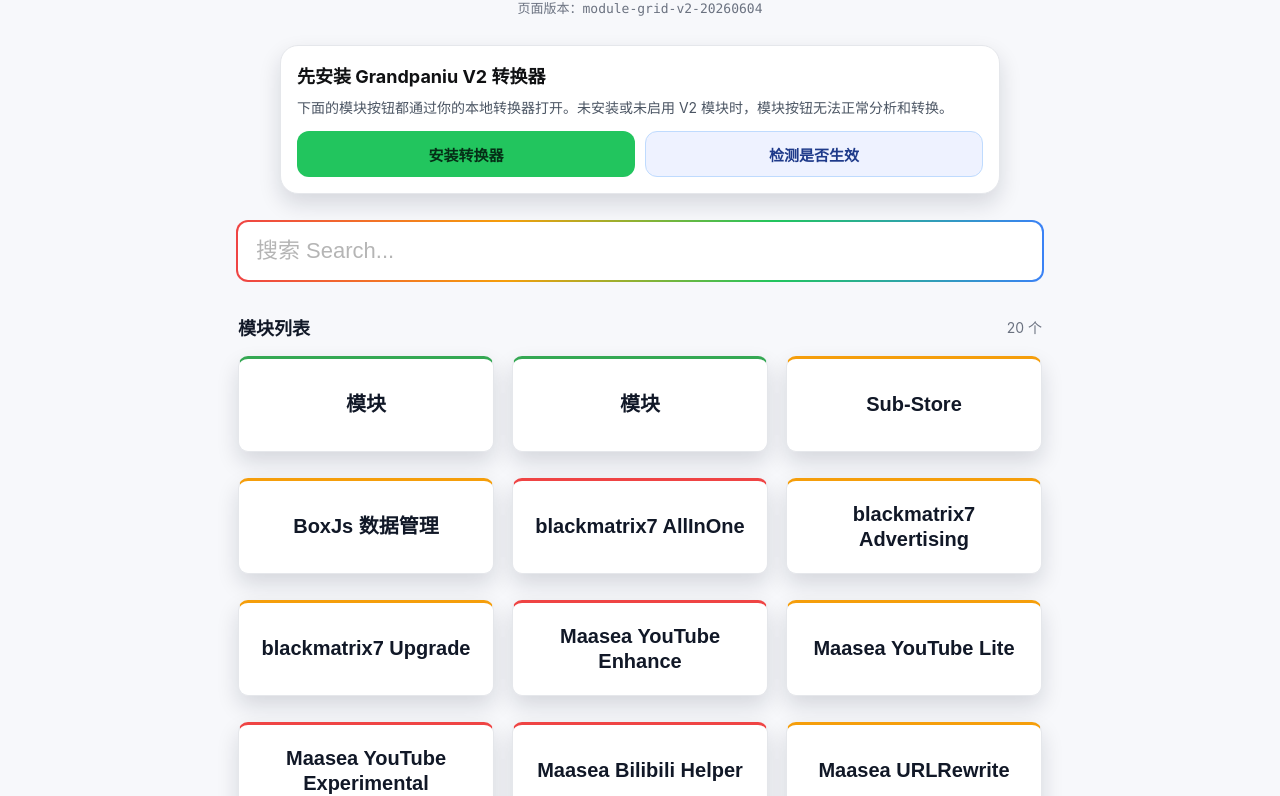
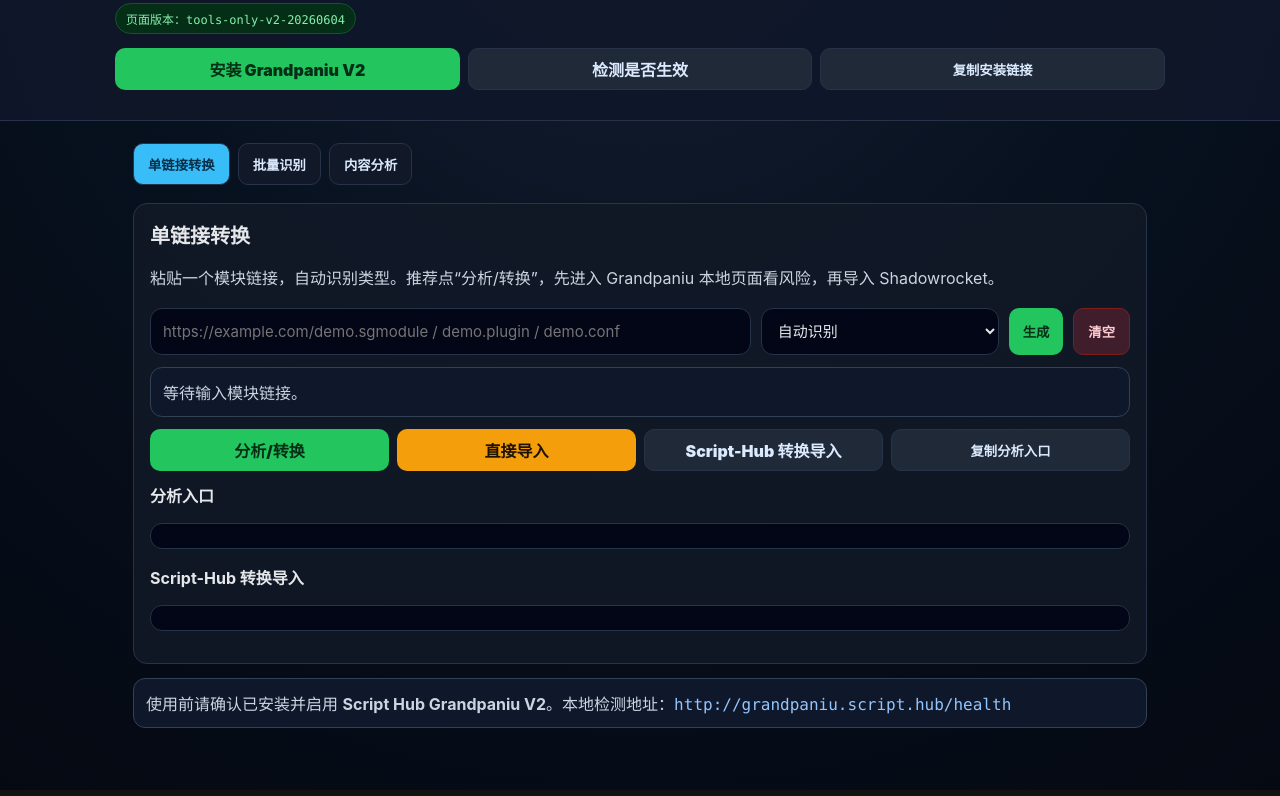
Before and after one commit to GrandpaNiuu/Script-Hub-Grandpaniu, a website: page docs/index.html in a window 1280 px wide. Shown: the part 140-936 px from the top of the page. Drawn offline with Linux system fonts and the light colour scheme.

Commit message:
site: restore tools-only layout

```diff
--- a/docs/index.html
+++ b/docs/index.html
@@ -3,94 +3,126 @@
 <head>
   <meta charset="utf-8">
   <meta name="viewport" content="width=device-width, initial-scale=1">
-  <title>Script Hub Grandpaniu 模块</title>
+  <title>Script Hub Grandpaniu 工具站</title>
   <style>
-    :root{color-scheme:light;--bg:#f7f8fb;--text:#101113;--muted:#6b7280;--line:#e5e7eb;--card:#fff;--blue:#4f7cff;--green:#35a853;--red:#ef4444;--orange:#f59e0b;--shadow:0 10px 22px rgba(15,23,42,.14)}
+    :root{color-scheme:dark;--bg:#07111f;--panel:#0f172a;--card:#111827;--line:#263348;--text:#e5e7eb;--muted:#94a3b8;--green:#22c55e;--blue:#38bdf8;--yellow:#f59e0b;--red:#fb7185}
     *{box-sizing:border-box}
-    body{margin:0;background:var(--bg);color:var(--text);font-family:-apple-system,BlinkMacSystemFont,"Segoe UI",sans-serif;min-height:100vh}
-    main{max-width:860px;margin:0 auto;padding:56px 28px 88px}
-    .top{display:flex;flex-direction:column;align-items:center;text-align:center;margin-bottom:28px}
-    .logo-line{width:54px;height:10px;border-radius:99px;background:linear-gradient(90deg,#5b8cff,#7c5cff);margin-bottom:16px}
-    h1{font-size:42px;line-height:1.1;margin:0;font-weight:900;letter-spacing:.02em}
-    .version{margin-top:10px;color:#6b7280;font-size:13px;font-family:ui-monospace,SFMono-Regular,Consolas,monospace}
-    .install-box{margin:26px auto 22px;max-width:720px;background:#fff;border:1px solid var(--line);border-radius:18px;padding:16px;box-shadow:var(--shadow)}
-    .install-box h2{font-size:18px;margin:0 0 8px}.install-box p{margin:0 0 12px;color:#4b5563;line-height:1.65;font-size:14px}
-    .actions{display:grid;grid-template-columns:1fr 1fr;gap:10px}.btn{min-height:46px;border-radius:12px;border:0;background:#22c55e;color:#052e16;font-weight:900;font-size:15px;display:flex;align-items:center;justify-content:center;text-decoration:none;cursor:pointer}.btn.secondary{background:#eef2ff;color:#1e3a8a;border:1px solid #bfdbfe}.btn.dark{background:#111827;color:#fff}
-    .search-wrap{position:relative;margin:28px 0 34px}.search-wrap:before{content:"";position:absolute;inset:-2px;border-radius:12px;background:linear-gradient(90deg,#ef4444,#f59e0b,#22c55e,#3b82f6);z-index:0}.search-wrap input{position:relative;z-index:1;width:100%;height:58px;border:0;border-radius:10px;background:#fff;color:#111827;padding:0 18px;font-size:22px;outline:none}.search-wrap input::placeholder{color:#b5b5b5}
-    .section-title{display:flex;align-items:center;justify-content:space-between;margin:0 0 16px;color:#374151;font-size:14px}.section-title strong{font-size:18px;color:#111827}.section-title span{color:#6b7280}
-    .module-grid{display:grid;grid-template-columns:repeat(3,1fr);gap:26px 18px}.module-button{min-height:96px;background:#fff;border:1px solid #e5e7eb;border-top:3px solid var(--blue);border-radius:10px;box-shadow:var(--shadow);padding:10px;display:flex;align-items:center;justify-content:center;text-align:center;color:#111827;font-size:20px;font-weight:600;line-height:1.28;text-decoration:none;cursor:pointer;transition:transform .12s ease,box-shadow .12s ease}.module-button:active{transform:scale(.98)}.module-button.risk-low{border-top-color:var(--green)}.module-button.risk-medium{border-top-color:var(--orange)}.module-button.risk-high{border-top-color:var(--red)}
-    .empty{display:none;margin:30px 0;padding:20px;border-radius:12px;background:#fff;border:1px solid var(--line);color:#6b7280;text-align:center}.notice{margin:28px 0 0;padding:16px;border-radius:14px;background:#fff;border:1px solid var(--line);box-shadow:var(--shadow);color:#4b5563;line-height:1.7;font-size:14px}.notice code{color:#2563eb;word-break:break-all}.toast{position:fixed;left:50%;bottom:22px;transform:translateX(-50%);background:#111827;color:#fff;border-radius:999px;padding:10px 16px;font-weight:800;display:none;box-shadow:var(--shadow);z-index:20}
-    .modal{position:fixed;inset:0;background:rgba(15,23,42,.45);display:none;align-items:center;justify-content:center;padding:18px;z-index:30}.modal-card{width:min(520px,96vw);background:#fff;border-radius:18px;padding:20px;box-shadow:0 20px 60px rgba(0,0,0,.25)}.modal-card h3{margin:0 0 8px;font-size:22px}.modal-card p{color:#4b5563;line-height:1.65}.modal-actions{display:grid;grid-template-columns:1fr 1fr;gap:10px;margin-top:14px}.small{font-size:13px;color:#6b7280;margin-top:12px;word-break:break-all}
-    @media(max-width:720px){main{padding:46px 30px 90px}h1{font-size:38px}.module-grid{gap:24px 14px}.module-button{min-height:86px;font-size:18px}.actions,.modal-actions{grid-template-columns:1fr}.search-wrap input{height:56px;font-size:20px}}
-    @media(max-width:420px){main{padding-left:22px;padding-right:22px}.module-grid{grid-template-columns:repeat(3,1fr);gap:22px 10px}.module-button{min-height:78px;font-size:16px;padding:8px}.install-box{padding:14px}}
+    body{margin:0;background:radial-gradient(circle at top,#172033 0,#07111f 46%,#050912 100%);color:var(--text);font-family:-apple-system,BlinkMacSystemFont,"Segoe UI",sans-serif}
+    a{color:#93c5fd;text-decoration:none}p{line-height:1.7;color:#cbd5e1}
+    header{padding:30px 18px;border-bottom:1px solid var(--line);background:rgba(15,23,42,.9)}main,.inner{max-width:1050px;margin:0 auto}main{padding:22px 18px 50px}
+    h1{font-size:30px;margin:0 0 8px}h2{font-size:20px;margin:0 0 12px}h3{font-size:16px;margin:12px 0 8px}
+    .version{display:inline-block;margin-top:10px;padding:6px 10px;border:1px solid #14532d;border-radius:999px;color:#86efac;background:#052e16;font:12px ui-monospace,SFMono-Regular,Consolas,monospace}
+    .tabs{display:flex;gap:8px;flex-wrap:wrap;margin:0 0 18px}.tab{border:1px solid var(--line);background:#111827;color:#dbeafe;border-radius:10px;min-height:42px;padding:0 14px;font-weight:800;cursor:pointer}.tab.active{background:var(--blue);color:#082f49}
+    .panel{display:none}.panel.active{display:block}.box{background:rgba(17,24,39,.92);border:1px solid var(--line);border-radius:14px;padding:16px;margin-bottom:14px}
+    textarea,input,select{width:100%;border:1px solid var(--line);background:#020617;color:#e5e7eb;border-radius:12px;padding:12px;font:14px ui-monospace,SFMono-Regular,Consolas,monospace}textarea{min-height:190px;resize:vertical}input,select{min-height:44px;font-family:inherit;font-size:15px}
+    button,.btn{border:0;border-radius:10px;min-height:42px;padding:0 14px;background:var(--green);color:#052e16;font-weight:900;display:inline-flex;align-items:center;justify-content:center;cursor:pointer}.secondary{background:#1f2937!important;color:#dbeafe!important;border:1px solid var(--line)!important}.warn{background:var(--yellow)!important;color:#1f1300!important}.danger{background:#3f1d2a!important;color:#fecdd3!important;border:1px solid #7f1d1d!important}
+    .toolbar{display:grid;grid-template-columns:1fr auto auto auto;gap:10px;margin:12px 0}.actions{display:grid;grid-template-columns:repeat(auto-fit,minmax(150px,1fr));gap:8px;margin-top:10px}
+    .notice{border:1px solid #334155;background:#0f172a;border-radius:12px;padding:12px;margin:12px 0;color:#cbd5e1}.good{border-color:#14532d;background:#052e16}.bad{border-color:#7f1d1d;background:#2a1118}
+    .top-actions{display:grid;grid-template-columns:repeat(auto-fit,minmax(190px,1fr));gap:8px;margin-top:14px}.item{border:1px solid var(--line);border-radius:12px;background:#0f172a;padding:12px;margin:10px 0}
+    code,pre{font-family:ui-monospace,SFMono-Regular,Consolas,monospace;color:#93c5fd;word-break:break-all}pre{white-space:pre-wrap;background:#020617;border:1px solid var(--line);border-radius:12px;padding:12px;max-height:360px;overflow:auto}.pill{display:inline-flex;border:1px solid var(--line);border-radius:999px;padding:5px 9px;margin:3px 4px 3px 0;color:#cbd5e1}.toast{position:fixed;right:18px;bottom:18px;background:#16a34a;color:#052e16;font-weight:900;border-radius:10px;padding:10px 14px;display:none;z-index:20}
+    @media(max-width:860px){.toolbar{grid-template-columns:1fr}.actions,.top-actions{grid-template-columns:1fr}h1{font-size:24px}}
   </style>
 </head>
 <body>
+<header>
+  <div class="inner">
+    <h1>Script Hub Grandpaniu 工具站</h1>
+    <p>保留核心工具：单链接转换、批量识别、内容分析。模块安装和转换仍然走 Grandpaniu V2 本地入口。</p>
+    <div class="version">页面版本：tools-only-v2-20260604</div>
+    <div class="top-actions">
+      <a class="btn" href="shadowrocket://install?module=https%3A%2F%2Fraw.githubusercontent.com%2FGrandpaNiuu%2FScript-Hub-Grandpaniu%2Fmain%2Fmodules%2Fscript-hub-grandpaniu-v2.sgmodule">安装 Grandpaniu V2</a>
+      <a class="btn secondary" href="http://grandpaniu.script.hub/health">检测是否生效</a>
+      <button class="secondary" onclick="copyText('shadowrocket://install?module=https%3A%2F%2Fraw.githubusercontent.com%2FGrandpaNiuu%2FScript-Hub-Grandpaniu%2Fmain%2Fmodules%2Fscript-hub-grandpaniu-v2.sgmodule')">复制安装链接</button>
+    </div>
+  </div>
+</header>
 <main>
-  <section class="top">
-    <div class="logo-line"></div>
-    <h1>模块</h1>
-    <div class="version">页面版本：module-grid-v2-20260604</div>
-  </section>
+  <nav class="tabs">
+    <button class="tab active" data-tab="single">单链接转换</button>
+    <button class="tab" data-tab="batch">批量识别</button>
+    <button class="tab" data-tab="content">内容分析</button>
+  </nav>
 
-  <section class="install-box">
-    <h2>先安装 Grandpaniu V2 转换器</h2>
-    <p>下面的模块按钮都通过你的本地转换器打开。未安装或未启用 V2 模块时，模块按钮无法正常分析和转换。</p>
-    <div class="actions">
-      <a class="btn" href="shadowrocket://install?module=https%3A%2F%2Fraw.githubusercontent.com%2FGrandpaNiuu%2FScript-Hub-Grandpaniu%2Fmain%2Fmodules%2Fscript-hub-grandpaniu-v2.sgmodule">安装转换器</a>
-      <a class="btn secondary" href="http://grandpaniu.script.hub/health">检测是否生效</a>
+  <section id="single" class="panel active">
+    <div class="box">
+      <h2>单链接转换</h2>
+      <p>粘贴一个模块链接，自动识别类型。推荐点“分析/转换”，先进入 Grandpaniu 本地页面看风险，再导入 Shadowrocket。</p>
+      <div class="toolbar">
+        <input id="one-url" placeholder="https://example.com/demo.sgmodule / demo.plugin / demo.conf">
+        <select id="one-type">
+          <option value="auto">自动识别</option>
+          <option value="surge-module">Surge / Shadowrocket 模块</option>
+          <option value="qx-rewrite">Quantumult X Rewrite</option>
+          <option value="loon-plugin">Loon 插件</option>
+          <option value="rule-set">规则集</option>
+          <option value="all-module">通用转换</option>
+        </select>
+        <button id="one-build">生成</button>
+        <button id="one-clear" class="danger">清空</button>
+      </div>
+      <div id="one-status" class="notice">等待输入模块链接。</div>
+      <div class="actions">
+        <a id="one-analysis" class="btn" href="#">分析/转换</a>
+        <a id="one-direct" class="btn warn" href="#">直接导入</a>
+        <a id="one-convert" class="btn secondary" href="#">Script-Hub 转换导入</a>
+        <button id="one-copy-analysis" class="secondary">复制分析入口</button>
+      </div>
+      <h3>分析入口</h3><pre id="one-analysis-out"></pre>
+      <h3>Script-Hub 转换导入</h3><pre id="one-convert-out"></pre>
     </div>
   </section>
 
-  <div class="search-wrap">
-    <input id="search" placeholder="搜索 Search..." autocomplete="off">
-  </div>
+  <section id="batch" class="panel">
+    <div class="box">
+      <h2>批量识别</h2>
+      <p>把网页源码、README、聊天记录或一堆链接粘贴进来。工具会扫描可转换链接并生成按钮。</p>
+      <textarea id="batch-text" placeholder="粘贴包含模块链接的文本，例如 https://xxx.sgmodule / loon://import?plugin=... / quantumult-x:///add-resource?... "></textarea>
+      <div class="actions"><button id="batch-scan">扫描链接</button><button id="batch-clear" class="danger">清空</button></div>
+      <div id="batch-status" class="notice">等待扫描。</div>
+      <div id="batch-results"></div>
+    </div>
+  </section>
 
-  <div class="section-title"><strong>模块列表</strong><span id="count">加载中</span></div>
-  <div id="modules" class="module-grid"></div>
-  <div id="empty" class="empty">没有找到匹配模块</div>
+  <section id="content" class="panel">
+    <div class="box">
+      <h2>内容分析</h2>
+      <p>粘贴模块内容后，会统计 General、Header Rewrite、URL Rewrite、Body Rewrite、Script、MITM 等段落。这个功能只做本地文本整理，不会自动上传内容。</p>
+      <textarea id="module-content" placeholder="#!name=Demo&#10;[General]&#10;...&#10;[Script]&#10;...&#10;[MITM]&#10;hostname = example.com"></textarea>
+      <div class="toolbar"><input id="module-name" placeholder="输出模块名称，默认读取 #!name"><button id="analyze">分析</button><button id="copy-output" class="secondary">复制输出</button><button id="clear-content" class="danger">清空</button></div>
+      <div id="summary" class="notice">等待分析。</div>
+      <h3>整理后的模块内容</h3><pre id="converted"></pre>
+    </div>
+  </section>
 
   <div class="notice">
-    使用逻辑：点击任意模块 → 进入 <code>grandpaniu.script.hub</code> 本地分析页 → 查看风险 → 通过 Script-Hub 转换后导入 Shadowrocket。<br>
-    必须在 Shadowrocket 中启用 <strong>Script Hub Grandpaniu V2</strong>，并开启 MITM / HTTPS 解密。
+    使用前请确认已安装并启用 <strong>Script Hub Grandpaniu V2</strong>。本地检测地址：<code>http://grandpaniu.script.hub/health</code>
   </div>
 </main>
-
-<div id="modal" class="modal">
-  <div class="modal-card">
-    <h3 id="modal-title">模块</h3>
-    <p id="modal-desc"></p>
-    <div class="modal-actions">
-      <a id="modal-open" class="btn" href="#">用转换器打开</a>
-      <button id="modal-copy" class="btn secondary">复制模块链接</button>
-    </div>
-    <button id="modal-close" class="btn dark" style="width:100%;margin-top:10px">关闭</button>
-    <div id="modal-url" class="small"></div>
-  </div>
-</div>
 <div id="toast" class="toast">已复制</div>
-
 <script>
 const LOCAL_HOST='http://grandpaniu.script.hub';
-const FALLBACK_MODULES=[
-  {id:'script-hub-shadowrocket',name:'Script-Hub',category:'转换工具',convertType:'surge-module',riskLevel:'low',description:'Script-Hub 官方 Shadowrocket 模块。',url:'https://raw.githubusercontent.com/Script-Hub-Org/Script-Hub/main/modules/script-hub.rocket.module'},
-  {id:'sub-store-surge',name:'Sub-Store',category:'订阅管理',convertType:'surge-module',riskLevel:'medium',description:'Sub-Store 官方 Surge 模块。',url:'https://raw.githubusercontent.com/sub-store-org/Sub-Store/master/config/Surge.sgmodule'},
-  {id:'boxjs',name:'BoxJs',category:'脚本管理',convertType:'surge-module',riskLevel:'medium',description:'脚本数据与配置管理模块。',url:'https://raw.githubusercontent.com/chavyleung/scripts/master/box/rewrite/boxjs.rewrite.surge.sgmodule'}
-];
-let allModules=[];
-let currentModule=null;
-const $=id=>document.getElementById(id);
-function normalizeName(name){return String(name||'模块').replace(/^Script-Hub 官方\s*/,'').replace(/\s*模块$/,'').replace(/\s*Surge$/,'').replace(/\s*Shadowrocket$/,'').trim()||'模块'}
-function analysisUrl(m){return `${LOCAL_HOST}/install?url=${encodeURIComponent(m.url)}&convertType=${encodeURIComponent(m.convertType||inferType(m.url))}`}
-function inferType(url){const l=String(url||'').toLowerCase();if(/\.(plugin|lpx)(?:$|[?#])/.test(l))return'loon-plugin';if(/\.conf(?:$|[?#])/.test(l))return'qx-rewrite';if(/\.list(?:$|[?#])/.test(l)||l.includes('rule-set')||l.includes('ruleset'))return'rule-set';return'surge-module'}
-function escapeHtml(v){return String(v??'').replace(/[&<>"]/g,c=>({'&':'&amp;','<':'&lt;','>':'&gt;','"':'&quot;'}[c]))}
-function render(){const q=$('search').value.trim().toLowerCase();const list=allModules.filter(m=>[m.name,m.category,m.description,m.source,m.url].join(' ').toLowerCase().includes(q));$('count').textContent=`${list.length} 个`;$('empty').style.display=list.length?'none':'block';$('modules').innerHTML=list.map((m,i)=>`<button class="module-button risk-${escapeHtml(m.riskLevel||'low')}" data-id="${escapeHtml(m.id||String(i))}">${escapeHtml(normalizeName(m.name))}</button>`).join('');document.querySelectorAll('.module-button').forEach((btn,idx)=>btn.onclick=()=>openModal(list[idx]));}
-function openModal(m){currentModule=m;$('modal-title').textContent=normalizeName(m.name);$('modal-desc').textContent=(m.description||'点击后将通过 Grandpaniu V2 转换器分析并生成 Shadowrocket 导入入口。');$('modal-open').href=analysisUrl(m);$('modal-url').textContent=m.url;$('modal').style.display='flex';}
-function closeModal(){$('modal').style.display='none'}
-async function copyText(t){try{await navigator.clipboard.writeText(t);showToast('已复制')}catch{prompt('复制下面内容',t)}}
-function showToast(t){$('toast').textContent=t;$('toast').style.display='block';clearTimeout(showToast.t);showToast.t=setTimeout(()=>$('toast').style.display='none',1300)}
-async function load(){allModules=FALLBACK_MODULES;render();try{const r=await fetch('data/modules.json?v=module-grid-v2-20260604',{cache:'no-store'});if(!r.ok)throw new Error('HTTP '+r.status);const data=await r.json();if(Array.isArray(data.modules)&&data.modules.length){allModules=data.modules.filter(m=>m.url&&m.name&&m.id!=='grandpaniu-enhance'&&!/Grandpaniu/i.test(m.name));render();}}catch(e){console.log(e)}}
-$('search').addEventListener('input',render);$('modal-close').onclick=closeModal;$('modal').addEventListener('click',e=>{if(e.target.id==='modal')closeModal()});$('modal-copy').onclick=()=>currentModule&&copyText(currentModule.url);load();
+const CORE_SECTIONS=['General','Header Rewrite','URL Rewrite','Body Rewrite','Script','MITM'];
+function $(id){return document.getElementById(id)}
+function setTab(name){document.querySelectorAll('.tab').forEach(b=>b.classList.toggle('active',b.dataset.tab===name));document.querySelectorAll('.panel').forEach(p=>p.classList.toggle('active',p.id===name))}
+document.querySelectorAll('.tab').forEach(b=>b.onclick=()=>setTab(b.dataset.tab));
+function esc(v){return String(v??'').replace(/[&<>\"]/g,c=>({'&':'&amp;','<':'&lt;','>':'&gt;','\"':'&quot;'}[c]))}
+function escAttr(v){return esc(v).replace(/'/g,'&#039;').replace(/`/g,'&#096;')}
+function toast(t='已复制'){const el=$('toast');el.textContent=t;el.style.display='block';clearTimeout(toast.t);toast.t=setTimeout(()=>el.style.display='none',1400)}
+async function copyText(t){if(!t)return;try{await navigator.clipboard.writeText(t);toast('已复制')}catch{prompt('复制下面内容',t)}}
+function cleanUrl(v){let s=String(v||'').trim().replace(/^['\"]|['\"]$/g,'').replace(/&amp;/g,'&').replace(/[),.;，。；]+$/g,'');try{s=decodeURIComponent(s)}catch{}return /^https?:\/\//i.test(s)?s:''}
+function inferType(url){const l=String(url||'').toLowerCase();if(/\.(plugin|lpx)(?:$|[?#])/.test(l))return'loon-plugin';if(/\.conf(?:$|[?#])/.test(l))return'qx-rewrite';if(/\.list(?:$|[?#])/.test(l)||l.includes('rule-set')||l.includes('ruleset'))return'rule-set';if(/\.(sgmodule|module)(?:$|[?#])/.test(l))return'surge-module';return'all-module'}
+function typeLabel(t){return {'surge-module':'Surge 模块','qx-rewrite':'QX Rewrite','loon-plugin':'Loon 插件','rule-set':'规则集','all-module':'通用转换'}[t]||t||'未标注'}
+function fileName(url){try{return decodeURIComponent(new URL(url).pathname.split('/').filter(Boolean).pop()||url)}catch{return url}}
+function directUrl(url){return `shadowrocket://install?module=${encodeURIComponent(url)}`}
+function convertUrl(url,type){const t=type||inferType(url);const name=t==='qx-rewrite'?'auto-qx.sgmodule':t==='loon-plugin'?'auto-loon.sgmodule':t==='rule-set'?'auto-rule.sgmodule':'auto-surge.sgmodule';const sh=`http://script.hub/file/_start_/${url}/_end_/${name}?type=${t}&target=shadowrocket-module&del=true&jqEnabled=true`;return `shadowrocket://install?module=${encodeURIComponent(sh)}`}
+function analysisUrl(url,type){return `${LOCAL_HOST}/install?url=${encodeURIComponent(url)}&convertType=${encodeURIComponent(type||inferType(url))}`}
+function status(el,ok,msg){el.className='notice '+(ok?'good':'bad');el.textContent=msg}
+function buildOne(){const url=cleanUrl($('one-url').value);if(!url){status($('one-status'),false,'请输入 http/https 开头的模块链接。');return}const t=$('one-type').value==='auto'?inferType(url):$('one-type').value;const a=analysisUrl(url,t),d=directUrl(url),c=convertUrl(url,t);$('one-analysis').href=a;$('one-direct').href=d;$('one-convert').href=c;$('one-analysis-out').textContent=a;$('one-convert-out').textContent=c;status($('one-status'),true,`已识别：${typeLabel(t)} · ${fileName(url)}`)}
+function scanText(text){const items=[],seen=new Set();function add(u,t){const url=cleanUrl(u);if(!url||seen.has(url))return;seen.add(url);items.push({url,type:t||inferType(url)})}let m;const normal=/https?:\/\/[^\s\"'<>\\]+?\.(?:sgmodule|module|plugin|lpx|conf|list)(?:\?[^\s\"'<>\\]*)?/gi;while((m=normal.exec(text)))add(m[0]);const surge=/surge:\/\/\/install-module\?url=([^\s\"'<>]+)/gi;while((m=surge.exec(text)))add(m[1],'surge-module');const loon=/loon:\/\/import\?plugin=([^\s\"'<>]+)/gi;while((m=loon.exec(text)))add(m[1],'loon-plugin');const qx=/quantumult-x:\/\/\/add-resource\?[^\s\"'<>]*remote-resource=([^&\s\"'<>]+)/gi;while((m=qx.exec(text)))add(m[1],'qx-rewrite');return items}
+function renderBatch(){const items=scanText($('batch-text').value).slice(0,80);status($('batch-status'),!!items.length,items.length?`识别到 ${items.length} 个链接。`:'没有识别到可转换模块链接。');$('batch-results').innerHTML=items.map((it,i)=>`<div class="item"><h3>${i+1}. ${esc(fileName(it.url))}</h3><p><span class="pill">${esc(typeLabel(it.type))}</span></p><code>${esc(it.url)}</code><div class="actions"><a class="btn" href="${analysisUrl(it.url,it.type)}">分析/转换</a><a class="btn warn" href="${directUrl(it.url)}">直接导入</a><a class="btn secondary" href="${convertUrl(it.url,it.type)}">转换导入</a><button class="secondary" onclick="copyText('${escAttr(analysisUrl(it.url,it.type))}')">复制分析入口</button></div></div>`).join('')}
+function parseModuleContent(content){const metadata={},sections={};let current;for(const raw of String(content||'').replace(/\r\n/g,'\n').split('\n')){const line=raw.trimEnd(),trim=line.trim();if(!trim)continue;const meta=/^#!\s*([^=]+?)\s*=\s*(.*)$/.exec(trim);if(meta){metadata[meta[1].trim().toLowerCase()]=meta[2].trim();continue}const sec=/^\[([^\]]+)\]$/.exec(trim);if(sec){current=sec[1].trim();sections[current]||=[];continue}if(current)sections[current].push(line)}return{metadata,sections}}
+function analyzeContent(){const parsed=parseModuleContent($('module-content').value);const counts=CORE_SECTIONS.map(s=>`${s}：${(parsed.sections[s]||[]).length}`).join(' ｜ ');$('summary').textContent=counts;const name=$('module-name').value.trim()||parsed.metadata.name||'Converted Module';const out=[`#!name=${name}`,'#!desc=Converted by Script Hub Grandpaniu','#!author=GrandpaNiu',''];for(const sec of Object.keys(parsed.sections)){out.push(`[${sec}]`,...parsed.sections[sec],'')}$('converted').textContent=out.join('\n').trim()+"\n"}
+$('one-build').onclick=buildOne;$('one-url').oninput=buildOne;$('one-type').onchange=buildOne;$('one-clear').onclick=()=>{$('one-url').value='';$('one-analysis-out').textContent='';$('one-convert-out').textContent='';status($('one-status'),false,'已清空。')};$('one-copy-analysis').onclick=()=>copyText($('one-analysis-out').textContent);$('batch-scan').onclick=renderBatch;$('batch-clear').onclick=()=>{$('batch-text').value='';$('batch-results').innerHTML='';status($('batch-status'),false,'已清空。')};$('analyze').onclick=analyzeContent;$('copy-output').onclick=()=>copyText($('converted').textContent);$('clear-content').onclick=()=>{$('module-content').value='';$('converted').textContent='';$('summary').textContent='等待分析。'};
 </script>
 </body>
 </html>
```
